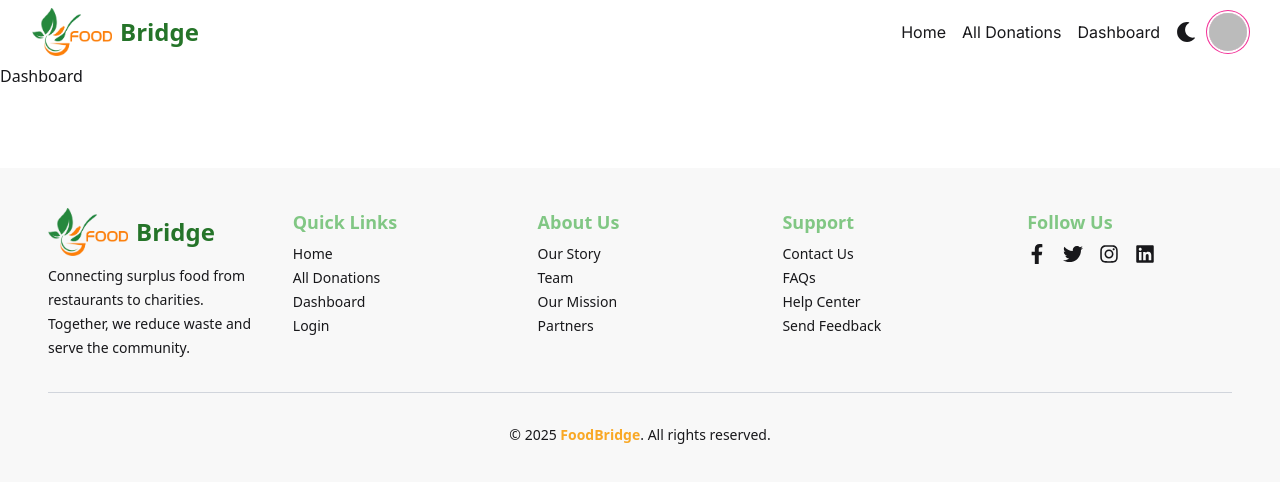
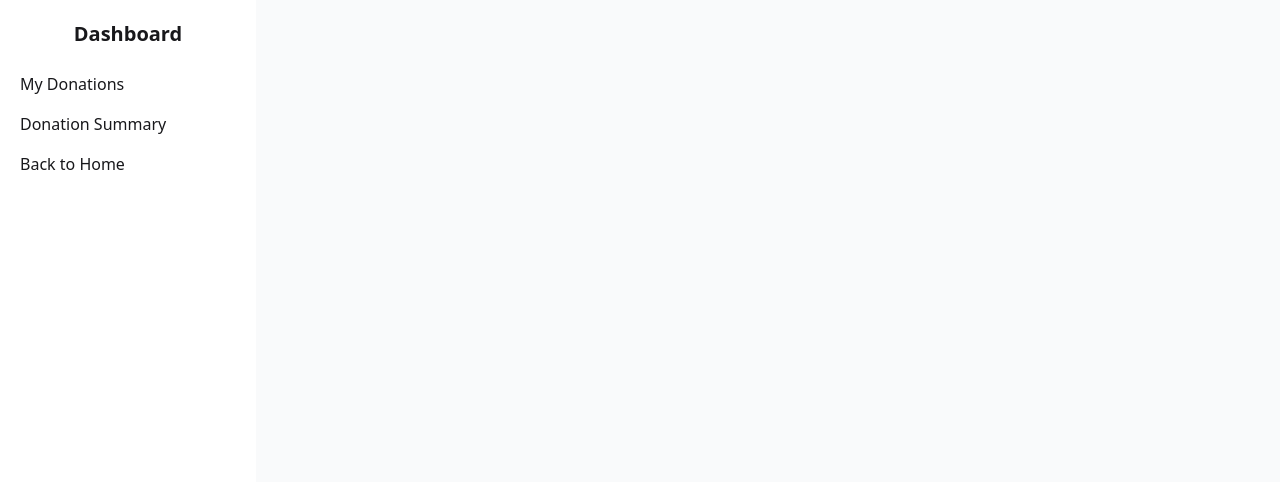
Before and after one commit to JannatulLima9575/FoodBridge-client-side, a React (Vite) app: page /dashboard in a window 1280 px wide. Shown: the top 482 px of the page. Built offline with nearby package versions, Linux system fonts and the light colour scheme; no server answers; sample sign-in values are in the browser's storage.

Commit message:
added dashboard section

```diff
--- a/src/Pages/Dashboard/Dashboard.jsx
+++ b/src/Pages/Dashboard/Dashboard.jsx
@@ -1,11 +1,20 @@
-import React from 'react';
+// src/Pages/Dashboard/Dashboard.jsx
+import React from "react";
+import { Outlet } from "react-router";
+import Sidebar from "./Sidebar";
 
 const Dashboard = () => {
-    return (
-        <div>
-            Dashboard
-        </div>
-    );
+  return (
+    <div className="min-h-screen flex">
+      {/* Sidebar */}
+      <Sidebar />
+
+      {/* Main Content */}
+      <div className="flex-1 bg-gray-50 dark:bg-gray-900 p-6">
+        <Outlet />
+      </div>
+    </div>
+  );
 };
 
 export default Dashboard;
--- /dev/null
+++ b/src/Pages/Dashboard/Sidebar.jsx
@@ -0,0 +1,30 @@
+// src/Pages/Dashboard/Sidebar.jsx
+import React from "react";
+import { Link } from "react-router";
+
+const Sidebar = () => {
+  return (
+    <aside className="w-64 bg-white dark:bg-gray-800 shadow-md p-5">
+      <h2 className="text-xl font-bold mb-6 text-center">Dashboard</h2>
+      <ul className="space-y-4">
+        <li>
+          <Link to="/dashboard/my-donations" className="block hover:underline">
+            My Donations
+          </Link>
+        </li>
+        <li>
+          <Link to="/dashboard/summary" className="block hover:underline">
+            Donation Summary
+          </Link>
+        </li>
+        <li>
+          <Link to="/" className="block hover:underline">
+            Back to Home
+          </Link>
+        </li>
+      </ul>
+    </aside>
+  );
+};
+
+export default Sidebar;
--- /dev/null
+++ b/src/Pages/Dashboard/Summary.jsx
@@ -0,0 +1,36 @@
+// src/Pages/Dashboard/Summary.jsx
+import React, { useEffect, useState } from "react";
+import axios from "axios";
+
+const Summary = () => {
+  const [stats, setStats] = useState({});
+  const email = localStorage.getItem("userEmail");
+
+  useEffect(() => {
+    axios
+      .get(`http://localhost:5000/api/donations/summary?email=${email}`)
+      .then((res) => setStats(res.data));
+  }, [email]);
+
+  return (
+    <div>
+      <h2 className="text-2xl font-bold mb-4">Donation Summary</h2>
+      <div className="grid grid-cols-1 md:grid-cols-3 gap-6">
+        <div className="p-6 bg-green-100 rounded-lg shadow">
+          <p className="text-lg font-semibold">Total Donations</p>
+          <p className="text-3xl">{stats.total || 0}</p>
+        </div>
+        <div className="p-6 bg-yellow-100 rounded-lg shadow">
+          <p className="text-lg font-semibold">Available</p>
+          <p className="text-3xl">{stats.available || 0}</p>
+        </div>
+        <div className="p-6 bg-blue-100 rounded-lg shadow">
+          <p className="text-lg font-semibold">Picked Up</p>
+          <p className="text-3xl">{stats.picked || 0}</p>
+        </div>
+      </div>
+    </div>
+  );
+};
+
+export default Summary;
--- a/src/Router/Router.jsx
+++ b/src/Router/Router.jsx
@@ -35,8 +35,10 @@ export const router = createBrowserRouter([
         path: "donations/:id",
         element: <DonationDetails />,
       },
+    ],
+  },
   {
-        path: "dashboard",
+    path: "/dashboard",
     element: (
       <PrivateRoute>
         <Dashboard />
@@ -44,12 +46,8 @@ export const router = createBrowserRouter([
     ),
     children: [
       {
-            path: "/dashboard/analytics",
-            element: (
-              <PrivateRoute>
-                <DashboardAnalytics />
-              </PrivateRoute>
-            ),
+        path: "analytics",
+        element: <DashboardAnalytics />,
       },
       {
         path: "my-donations",
@@ -64,14 +62,8 @@ export const router = createBrowserRouter([
         element: <Payment />,
       },
       {
-            path: "/dashboard/view-requests",
-            element: (
-              <PrivateRoute>
-                <ViewRequests />
-              </PrivateRoute>
-            ),
-          },
-        ],
+        path: "view-requests",
+        element: <ViewRequests />,
       },
     ],
   },
```
Lines whose indentation alone changed are shown as unchanged.
